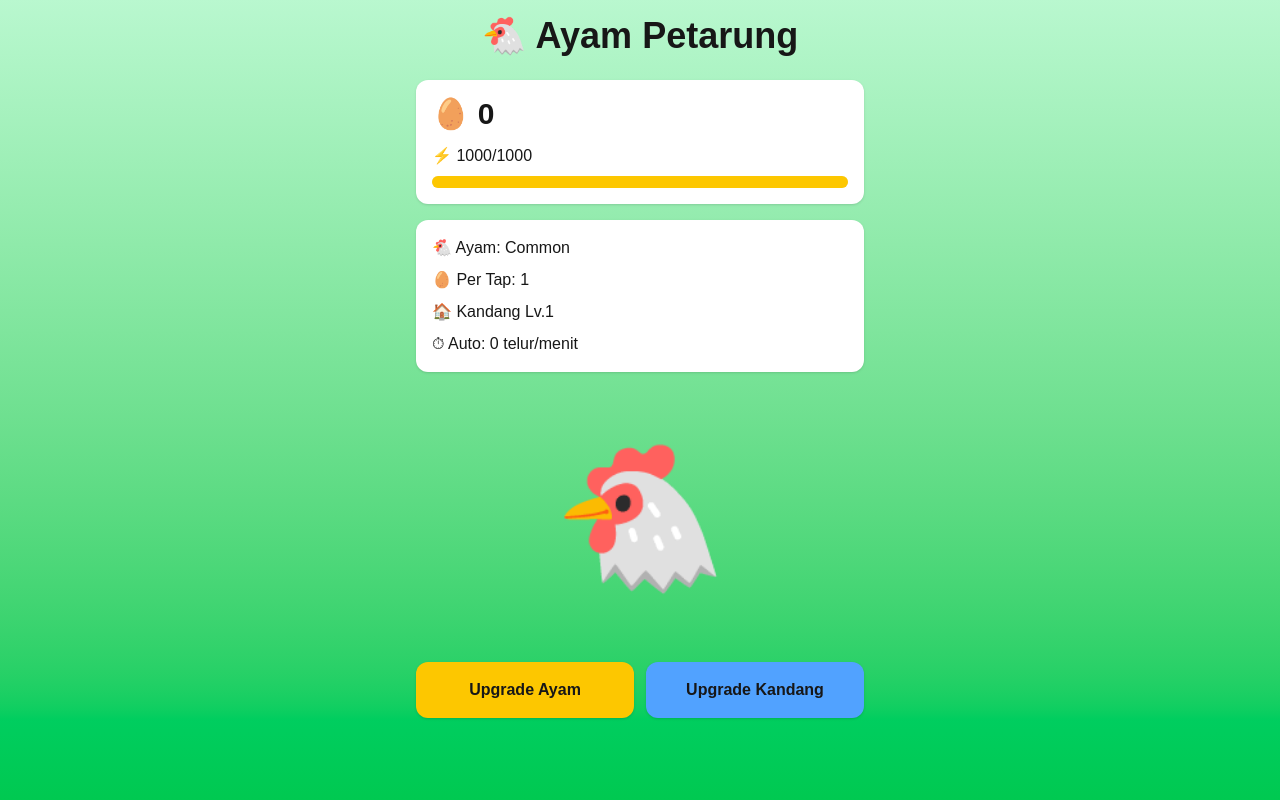
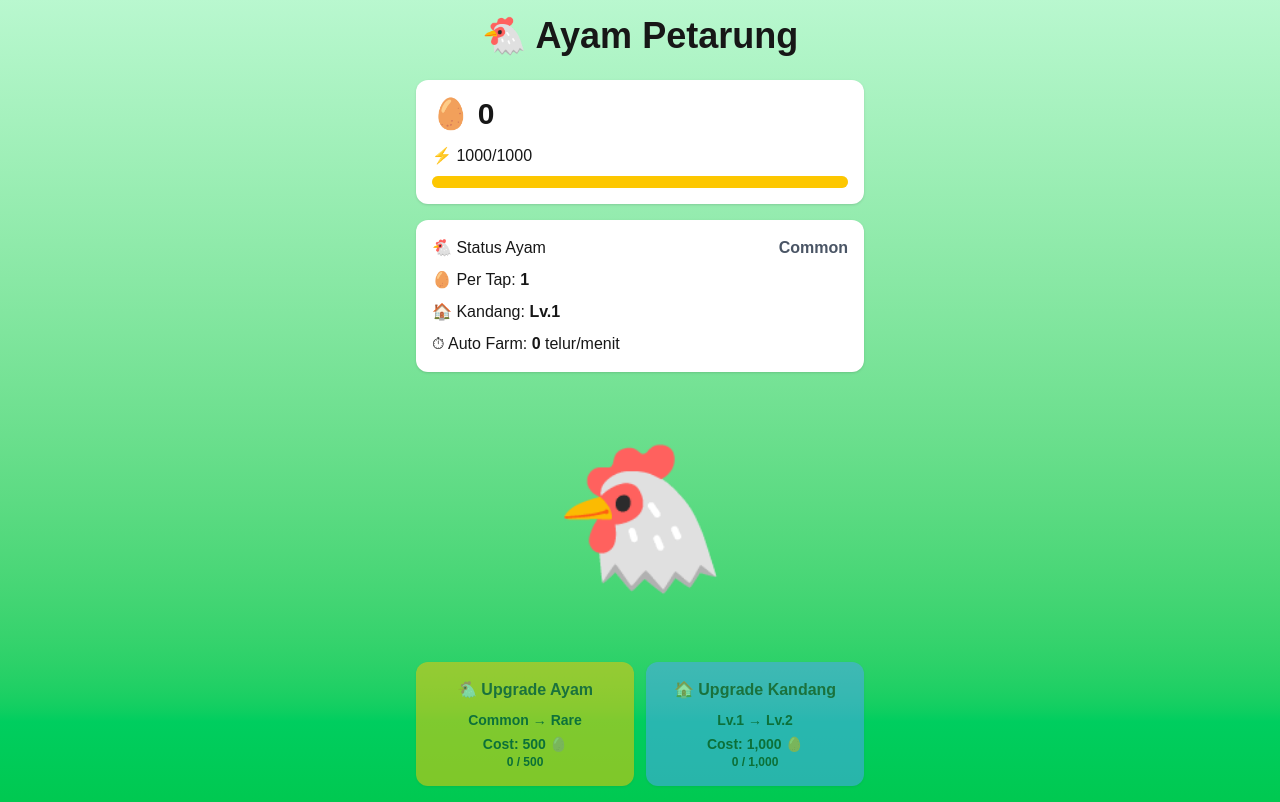
Before and after one commit to sahrulewdt/ayam-petarung, a Next.js app: page / in a window 1280 px wide. Built offline with nearby package versions, Linux system fonts and the light colour scheme.

Commit message:
improve game ui

```diff
--- a/app/page.tsx
+++ b/app/page.tsx
@@ -10,19 +10,16 @@ const CHICKEN_TYPES = {
     eggsPerTap: 1,
     upgradeCost: 500,
   },
-
   RARE: {
     name: "Rare",
     eggsPerTap: 3,
     upgradeCost: 5000,
   },
-
   EPIC: {
     name: "Epic",
     eggsPerTap: 7,
     upgradeCost: 50000,
   },
-
   LEGENDARY: {
     name: "Legendary",
     eggsPerTap: 15,
@@ -35,17 +32,14 @@ const COOP_LEVELS = {
     productionPerMinute: 0,
     cost: 1000,
   },
-
   2: {
     productionPerMinute: 1,
     cost: 3000,
   },
-
   3: {
     productionPerMinute: 3,
     cost: 10000,
   },
-
   4: {
     productionPerMinute: 10,
     cost: 0,
@@ -61,22 +55,18 @@ type ChickenType =
 export default function Home() {
   const [eggs, setEggs] = useState(0);
   const [energy, setEnergy] = useState(MAX_ENERGY);
-
   const [coopLevel, setCoopLevel] = useState(1);
+  const [floating, setFloating] = useState(false);
 
   const [chickenType, setChickenType] =
     useState<ChickenType>("COMMON");
 
-  const [floating, setFloating] = useState(false);
-
   const eggsPerTap =
     CHICKEN_TYPES[chickenType].eggsPerTap;
 
-  // LOAD SAVE
   useEffect(() => {
-    const save = localStorage.getItem(
-      "ayam-petarung"
-    );
+    const save =
+      localStorage.getItem("ayam-petarung");
 
     if (!save) return;
 
@@ -90,7 +80,6 @@ export default function Home() {
     );
   }, []);
 
-  // SAVE
   useEffect(() => {
     localStorage.setItem(
       "ayam-petarung",
@@ -108,7 +97,6 @@ export default function Home() {
     chickenType,
   ]);
 
-  // ENERGY REGEN
   useEffect(() => {
     const interval = setInterval(() => {
       setEnergy((prev) =>
@@ -119,7 +107,6 @@ export default function Home() {
     return () => clearInterval(interval);
   }, []);
 
-  // AUTO FARM
   useEffect(() => {
     const interval = setInterval(() => {
       const production =
@@ -137,14 +124,13 @@ export default function Home() {
     if (energy <= 0) return;
 
     setEggs((prev) => prev + eggsPerTap);
-
     setEnergy((prev) => prev - 1);
 
     setFloating(true);
 
     setTimeout(() => {
       setFloating(false);
-    }, 400);
+    }, 500);
   };
 
   const upgradeChicken = () => {
@@ -175,12 +161,14 @@ export default function Home() {
       return;
     }
 
-    alert("Telur tidak cukup atau sudah maksimal");
+    alert(
+      "Telur tidak cukup atau ayam sudah maksimal."
+    );
   };
 
   const upgradeCoop = () => {
     if (coopLevel >= 4) {
-      alert("Kandang sudah maksimal");
+      alert("Kandang sudah maksimal.");
       return;
     }
 
@@ -190,13 +178,38 @@ export default function Home() {
       ].cost;
 
     if (eggs < cost) {
-      alert("Telur tidak cukup");
+      alert("Telur tidak cukup.");
       return;
     }
 
     setEggs((prev) => prev - cost);
     setCoopLevel((prev) => prev + 1);
   };
+
+  const nextChickenCost =
+    chickenType === "COMMON"
+      ? 500
+      : chickenType === "RARE"
+      ? 5000
+      : chickenType === "EPIC"
+      ? 50000
+      : 0;
+
+  const nextChickenName =
+    chickenType === "COMMON"
+      ? "Rare"
+      : chickenType === "RARE"
+      ? "Epic"
+      : chickenType === "EPIC"
+      ? "Legendary"
+      : "MAX";
+
+  const coopCost =
+    coopLevel < 4
+      ? COOP_LEVELS[
+          coopLevel as keyof typeof COOP_LEVELS
+        ].cost
+      : 0;
 
   return (
     <main className="min-h-screen bg-gradient-to-b from-green-200 to-green-500 p-4">
@@ -226,38 +239,55 @@ export default function Home() {
         </div>
 
         <div className="bg-white rounded-xl p-4 shadow mb-4">
-          <div>
-            🐔 Ayam:
-            {" "}
-            {CHICKEN_TYPES[chickenType].name}
+
+          <div className="flex justify-between">
+            <span>🐔 Status Ayam</span>
+
+            <span
+              className={`font-bold ${
+                chickenType === "COMMON"
+                  ? "text-gray-600"
+                  : chickenType === "RARE"
+                  ? "text-blue-600"
+                  : chickenType === "EPIC"
+                  ? "text-purple-600"
+                  : "text-yellow-600"
+              }`}
+            >
+              {
+                CHICKEN_TYPES[chickenType].name
+              }
+            </span>
           </div>
 
           <div className="mt-2">
-            🥚 Per Tap:
-            {" "}
-            {eggsPerTap}
+            🥚 Per Tap: <b>{eggsPerTap}</b>
           </div>
 
           <div className="mt-2">
-            🏠 Kandang Lv.{coopLevel}
+            🏠 Kandang: <b>Lv.{coopLevel}</b>
           </div>
 
           <div className="mt-2">
-            ⏱ Auto:
+            ⏱ Auto Farm:
+            <b>
               {" "}
               {
                 COOP_LEVELS[
                   coopLevel as keyof typeof COOP_LEVELS
                 ].productionPerMinute
               }
+            </b>
             {" "}
             telur/menit
           </div>
+
         </div>
 
         <div className="relative flex justify-center my-10">
+
           {floating && (
-            <div className="absolute -top-10 text-2xl font-bold">
+            <div className="absolute -top-10 text-2xl font-bold animate-bounce">
               +{eggsPerTap} 🥚
             </div>
           )}
@@ -268,22 +298,81 @@ export default function Home() {
           >
             🐔
           </button>
+
         </div>
 
         <div className="grid grid-cols-2 gap-3">
 
           <button
             onClick={upgradeChicken}
-            className="bg-yellow-400 rounded-xl p-4 font-bold shadow"
+            disabled={
+              chickenType === "LEGENDARY" ||
+              eggs < nextChickenCost
+            }
+            className="bg-yellow-400 rounded-xl p-4 font-bold shadow disabled:opacity-50"
           >
-            Upgrade Ayam
+            🐔 Upgrade Ayam
+
+            <div className="text-sm mt-2">
+              {chickenType ===
+              "LEGENDARY"
+                ? "MAX LEVEL"
+                : `${CHICKEN_TYPES[chickenType].name} → ${nextChickenName}`}
+            </div>
+
+            {chickenType !==
+              "LEGENDARY" && (
+              <>
+                <div className="text-sm mt-1">
+                  Cost:
+                  {" "}
+                  {nextChickenCost.toLocaleString()}
+                  {" "}
+                  🥚
+                </div>
+
+                <div className="text-xs">
+                  {eggs.toLocaleString()}
+                  {" / "}
+                  {nextChickenCost.toLocaleString()}
+                </div>
+              </>
+            )}
           </button>
 
           <button
             onClick={upgradeCoop}
-            className="bg-blue-400 rounded-xl p-4 font-bold shadow"
+            disabled={
+              coopLevel >= 4 ||
+              eggs < coopCost
+            }
+            className="bg-blue-400 rounded-xl p-4 font-bold shadow disabled:opacity-50"
           >
-            Upgrade Kandang
+            🏠 Upgrade Kandang
+
+            <div className="text-sm mt-2">
+              {coopLevel >= 4
+                ? "MAX LEVEL"
+                : `Lv.${coopLevel} → Lv.${coopLevel + 1}`}
+            </div>
+
+            {coopLevel < 4 && (
+              <>
+                <div className="text-sm mt-1">
+                  Cost:
+                  {" "}
+                  {coopCost.toLocaleString()}
+                  {" "}
+                  🥚
+                </div>
+
+                <div className="text-xs">
+                  {eggs.toLocaleString()}
+                  {" / "}
+                  {coopCost.toLocaleString()}
+                </div>
+              </>
+            )}
           </button>
 
         </div>
```
Lines whose indentation alone changed are shown as unchanged.
